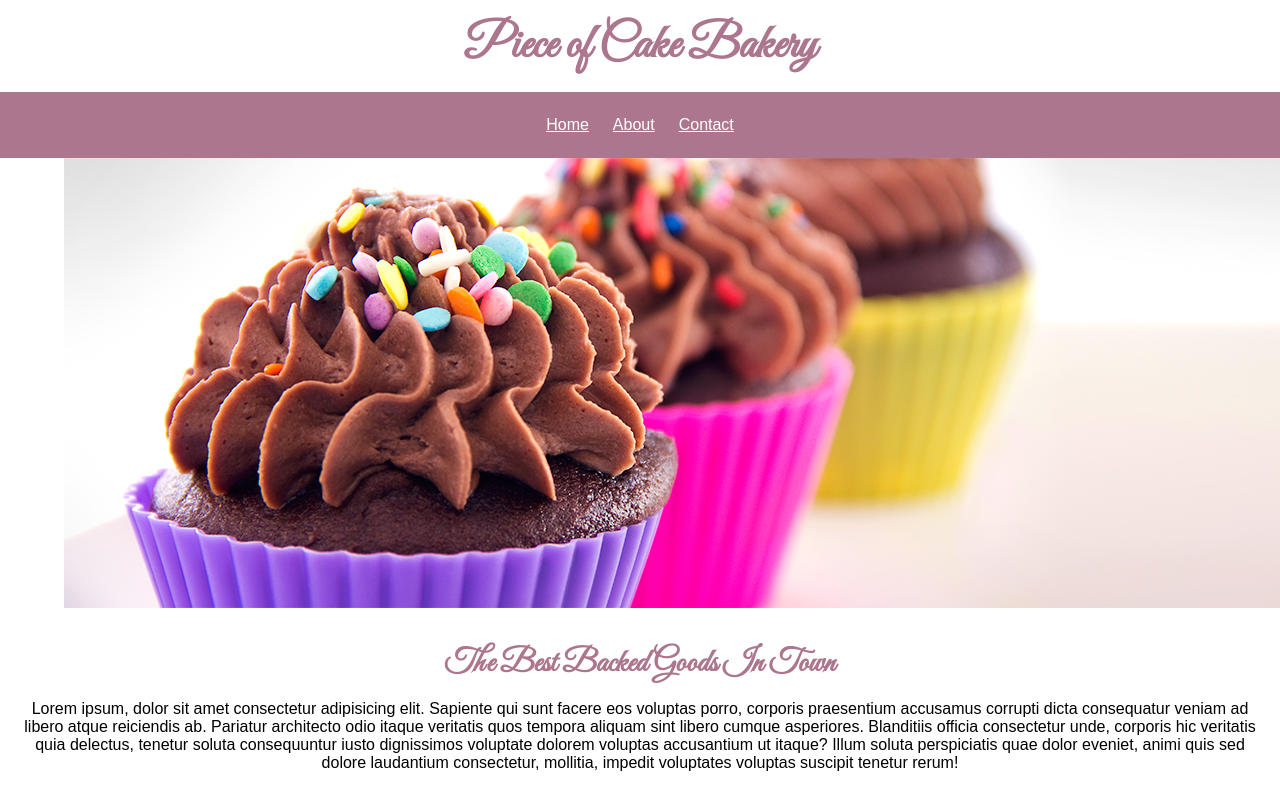
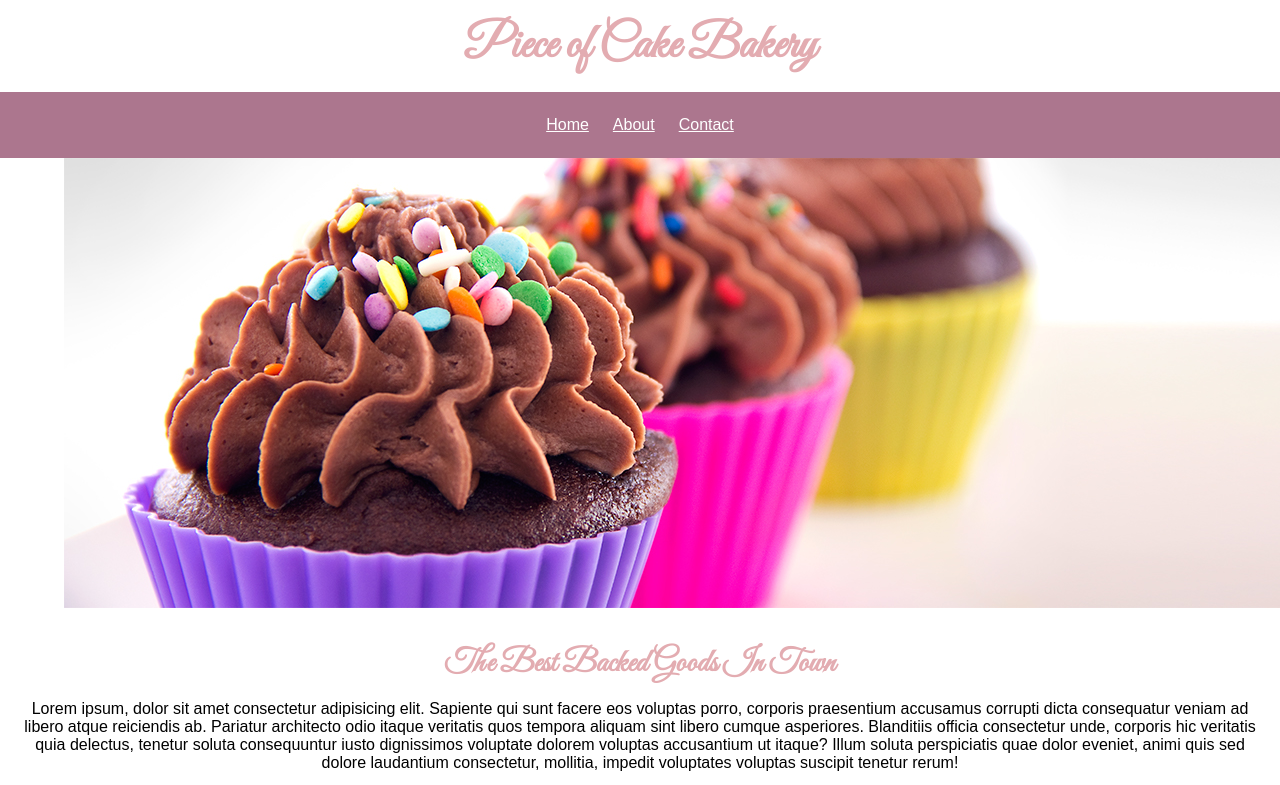
Before and after one commit to ahmadyattia/M9_ATTIA_AHMED, a plain HTML site: page week9files/index.html in a window 1280 px wide. Shown: the top 785 px of the page. Drawn offline with Linux system fonts and the light colour scheme.

Commit message:
Adjust the color of headers to match the mockup

```diff
--- a/week9files/styles.css
+++ b/week9files/styles.css
@@ -15,7 +15,7 @@ body {
   font-family: "Great Vibes", cursive;
   font-weight: 600;
   font-style: normal;
-  color: #ac768e;
+  color: #e3acb1;
 }
 
 .navbar {
```
